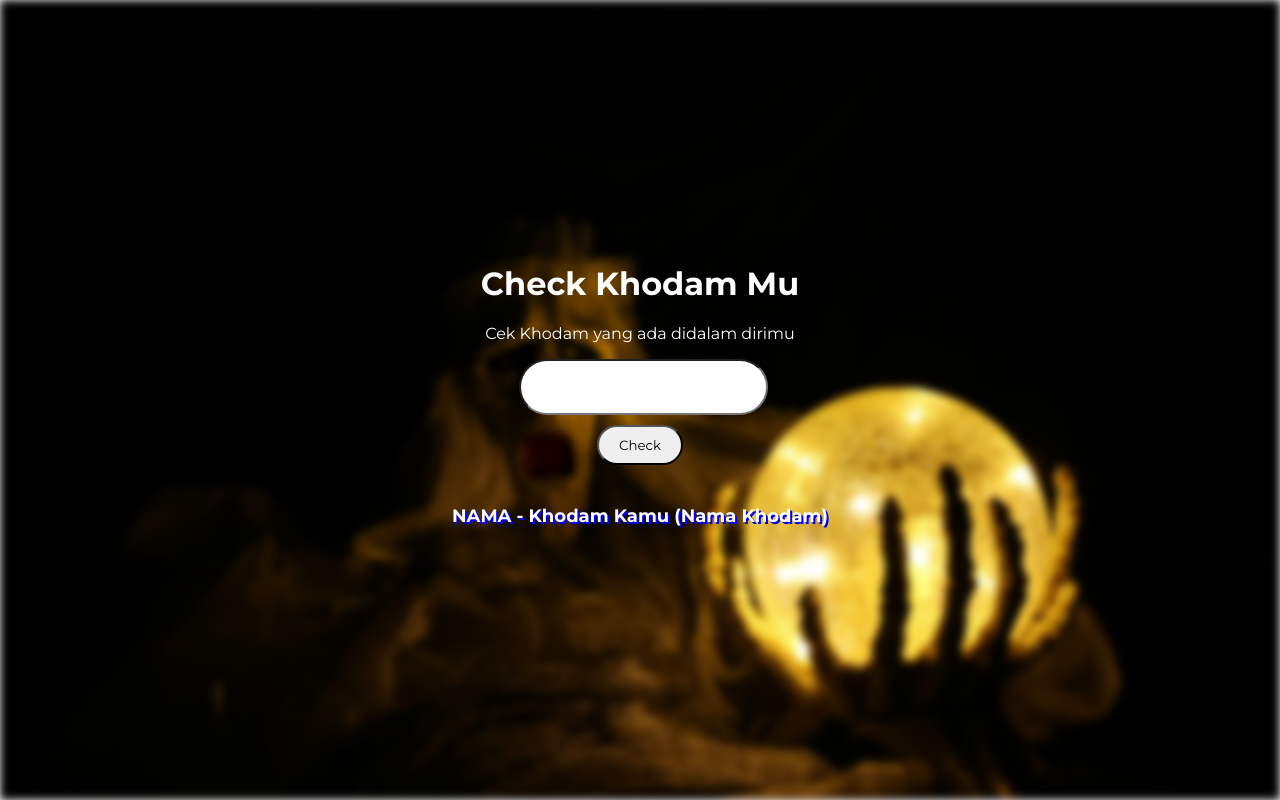
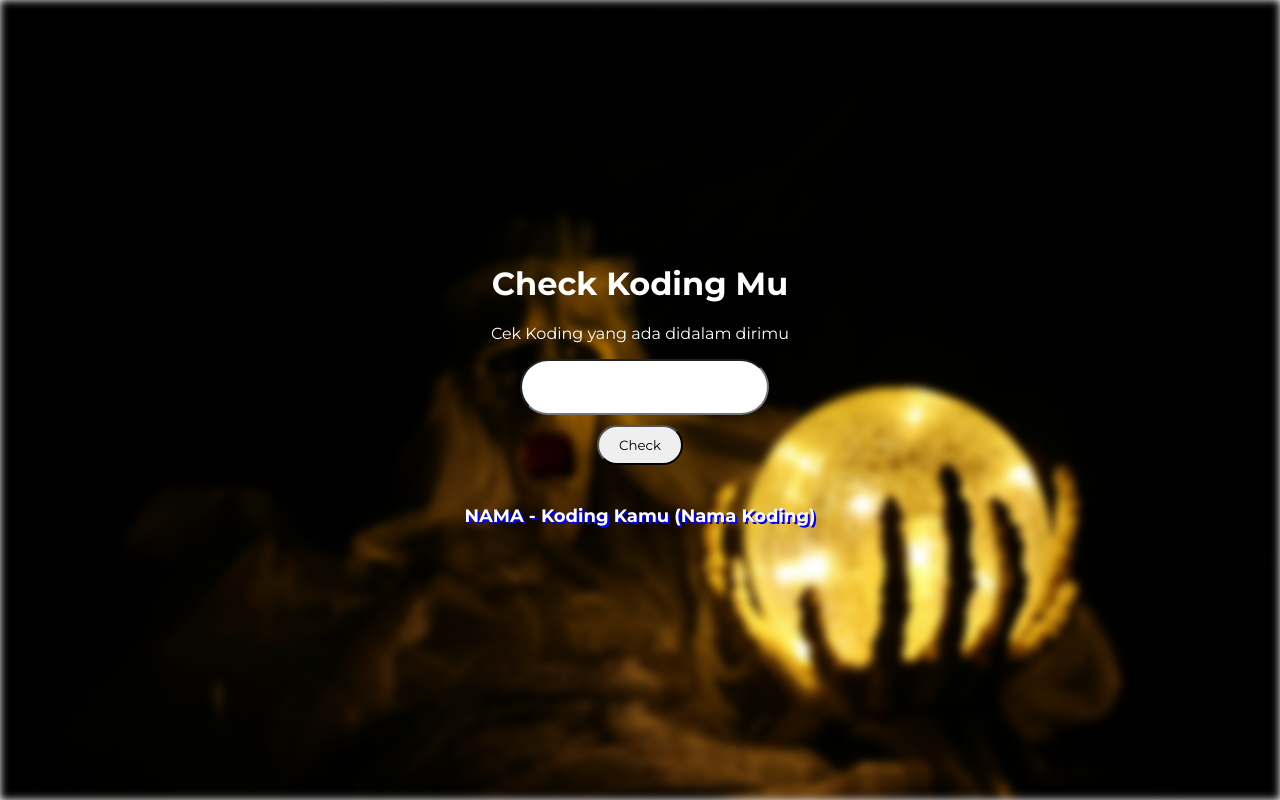
Before and after one commit to theox06/project-check-khodam, a plain HTML site: page index.html in a window 1280 px wide. Drawn offline with nearby package versions, Linux system fonts and the light colour scheme.

Commit message:
revisi nama 'khodam' jadi 'koding'

```diff
--- a/assets/main.js
+++ b/assets/main.js
@@ -21,7 +21,7 @@ function checkKhodam(event){
                 'Siput Jalan Cepat'
             ];
             const random = Math.floor(Math.random() * khodam.length);
-            $('#result').html(`${nama.toUpperCase()} - Khodam Kamu (${khodam[random]})`);
+            $('#result').html(`${nama.toUpperCase()} - Koding Kamu (${khodam[random]})`);
             $('#search').val('');
         } else {
             $('#result').html(`${nama.toUpperCase()} - KOSONG`);
--- a/index.html
+++ b/index.html
@@ -3,7 +3,7 @@
 <head>
     <meta charset="UTF-8">
     <meta name="viewport" content="width=device-width, initial-scale=1.0">
-    <title>Check Khodam mu</title>
+    <title>Check Koding mu</title>
     <!-- css -->
      <link rel="stylesheet" href="./assets/style.css">
      <!-- jquery -->
@@ -13,8 +13,8 @@
 
     <div class="container">
         <div class="header">
-            <h1>Check Khodam Mu</h1>
-            <p>Cek Khodam yang ada didalam dirimu</p>
+            <h1>Check Koding Mu</h1>
+            <p>Cek Koding yang ada didalam dirimu</p>
             <div class="search">
                 <form>
                     <input type="text" id="search"><br>
@@ -22,7 +22,7 @@
                 </form>
             </div>
             <div class="hasil-khodam">
-                <p id="result">NAMA - Khodam Kamu (Nama Khodam)</p>
+                <p id="result">NAMA - Koding Kamu (Nama Koding)</p>
             </div>
         </div>
     </div>
```
